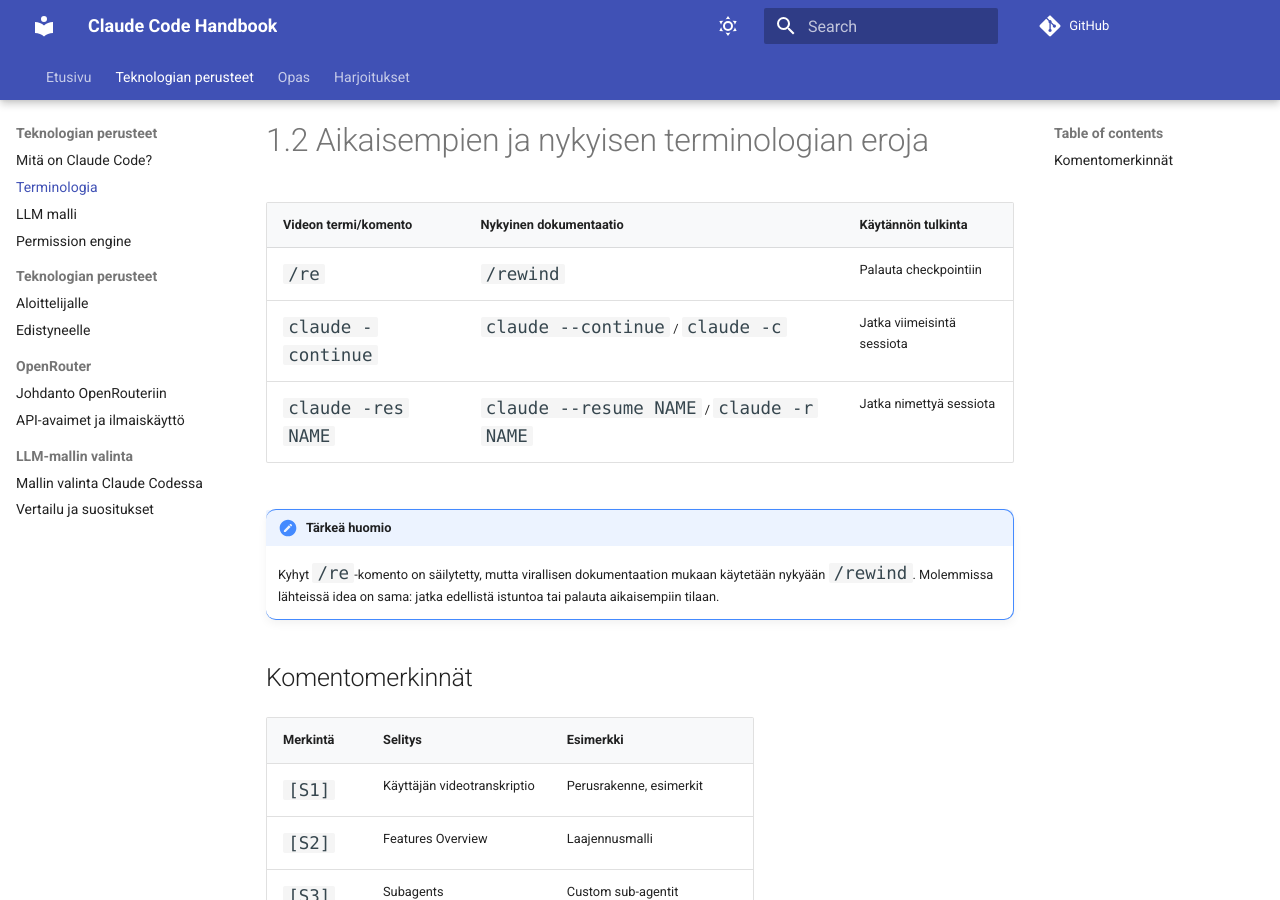
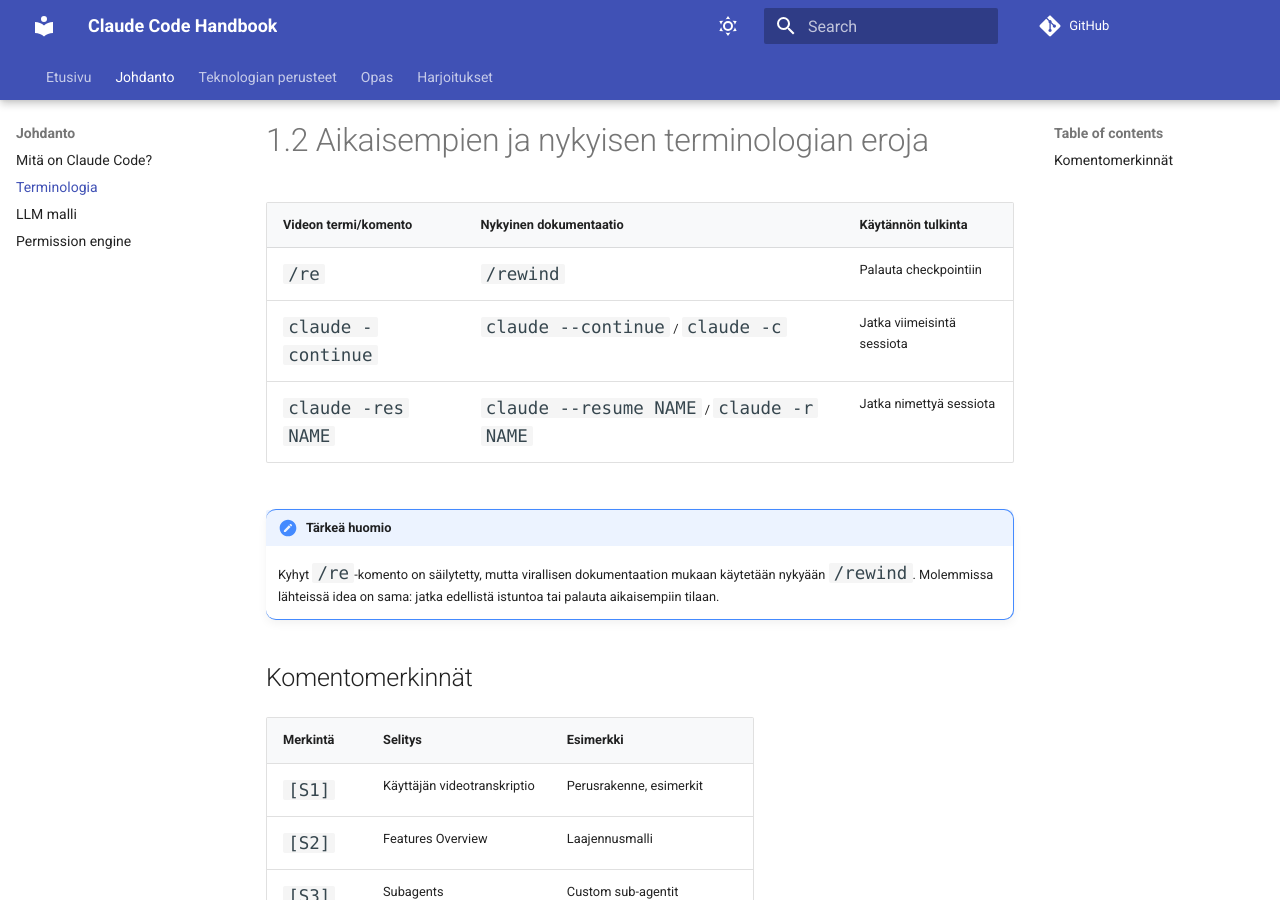
Before and after one commit to MipoRepo/claudecodecourse, an MkDocs documentation site: the page built from docs/johdanto/terminologia.md, in a window 1280 px wide and 900 px high. Built offline with MkDocs 1.6.1 and Material for MkDocs 9.7.7, drawn with Linux system fonts in a browser that asks for light colours; comment, search, counter and statistics services are not loaded.

Commit message:
teksti päivityksiä

```diff
--- a/mkdocs.yml
+++ b/mkdocs.yml
@@ -44,20 +44,20 @@
       permalink: true
 nav:
   - Etusivu: index.md
-  - Teknologian perusteet:
+  - Johdanto:
       - Mitä on Claude Code?: johdanto/mita-on-claude-code.md
       - Terminologia: johdanto/terminologia.md
       - LLM malli: johdanto/mielenmalli.md
       - Permission engine: johdanto/permission-engine.md
-      - Teknologian perusteet:
-          - Aloittelijalle: teknologian-perusteet/aloitus.md
-          - Edistyneelle: teknologian-perusteet/edistyneelle.md
+  - Teknologian perusteet:
+      - Aloittelijalle: teknologian-perusteet/aloitus.md
+      - Edistyneelle: teknologian-perusteet/edistyneelle.md
       - OpenRouter:
-          - Johdanto OpenRouteriin: openrouter/johdanto.md
-          - API-avaimet ja ilmaiskäyttö: openrouter/api-avaimet.md
+        - Johdanto OpenRouteriin: openrouter/johdanto.md
+        - API-avaimet ja ilmaiskäyttö: openrouter/api-avaimet.md
       - LLM-mallin valinta:
-          - Mallin valinta Claude Codessa: llm-mallin-valinta/claude-codessa.md
-          - Vertailu ja suositukset: llm-mallin-valinta/vertailu.md
+        - Mallin valinta Claude Codessa: llm-mallin-valinta/claude-codessa.md
+        - Vertailu ja suositukset: llm-mallin-valinta/vertailu.md
   - Opas:
       - Arkkitehtuuri: arkkitehtuuri/arkkitehtuuri.md
       - Sub-agentit: sub-agents/index.md
```
